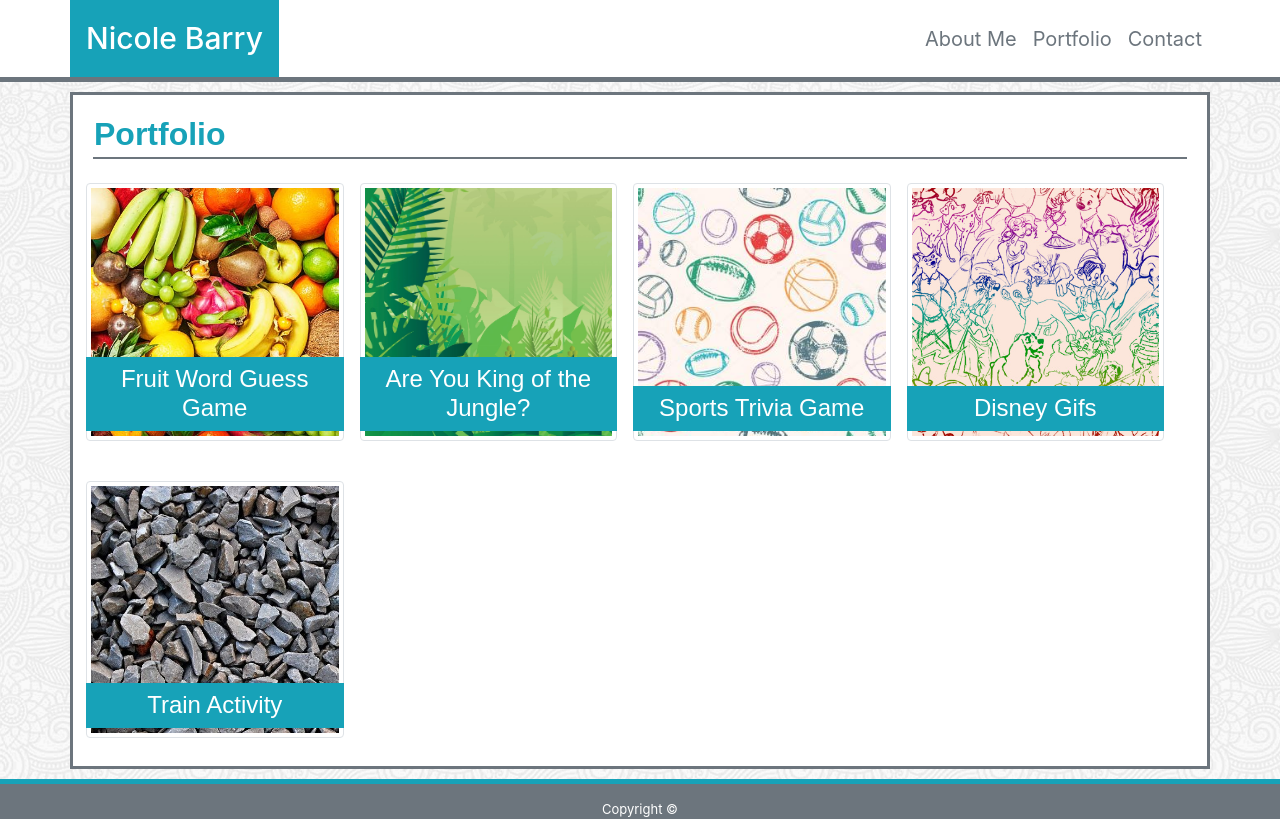
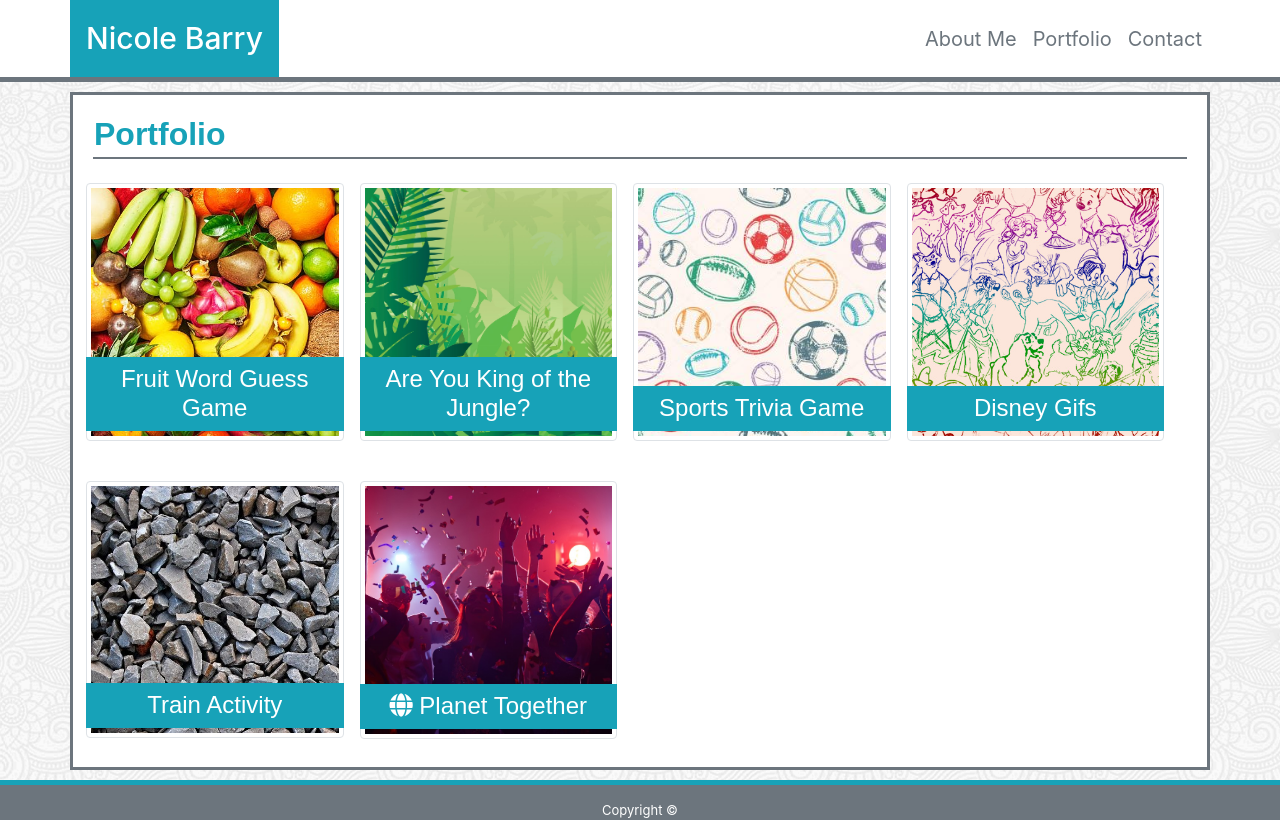
Before and after one commit to nmbarry15/nmbarry15.github.io, a plain HTML site: page portfolio.html in a window 1280 px wide. Drawn offline with nearby package versions, Linux system fonts and the light colour scheme.

Commit message:
add planet together to profile

```diff
--- a/portfolio.html
+++ b/portfolio.html
@@ -6,6 +6,9 @@
     <meta name="viewport" content="width=device-width, initial-scale=1.0">
     <link rel="stylesheet" href="https://maxcdn.bootstrapcdn.com/bootstrap/4.0.0/css/bootstrap.min.css">
     <link rel="stylesheet" type="text/css" href="css/style.css">
+
+    <link rel="stylesheet" href="https://use.fontawesome.com/releases/v5.3.1/css/all.css" integrity="sha384-mzrmE5qonljUremFsqc01SB46JvROS7bZs3IO2EmfFsd15uHvIt+Y8vEf7N7fWAU"
+    crossorigin="anonymous">
 
     <title>Portfolio</title>
 
@@ -106,7 +109,15 @@
                     </div>
                 </div>
                 <div class="col-md-3 col-6 p-2">
-
+                    <div class="position-relative m-auto d-block">
+                        <a href="https://nmbarry15.github.io/Group-Planner/" target="_blank"><img src="images/planet-together-pic.jpg"
+                                class="rounded img-thumbnail m-auto d-block w-100" alt="" id="jungle"></a>
+                        <a href="https://nmbarry15.github.io/Group-Planner/" target="_blank">
+                            <div class="bg-info text-white w-100 text-center p-2 position-absolute" id="label">
+                                <h4 class="mb-0"><i class="fa fa-globe"></i> Planet Together</h4>
+                            </div>
+                        </a>
+                    </div>
                 </div>
                 <div class="col-md-3 col-6 p-2">
 
```
Also changed, not shown: images/planet-together-pic.jpg (added).
